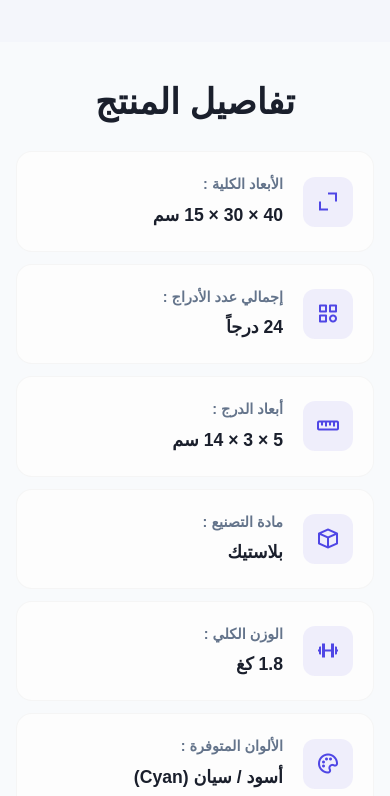
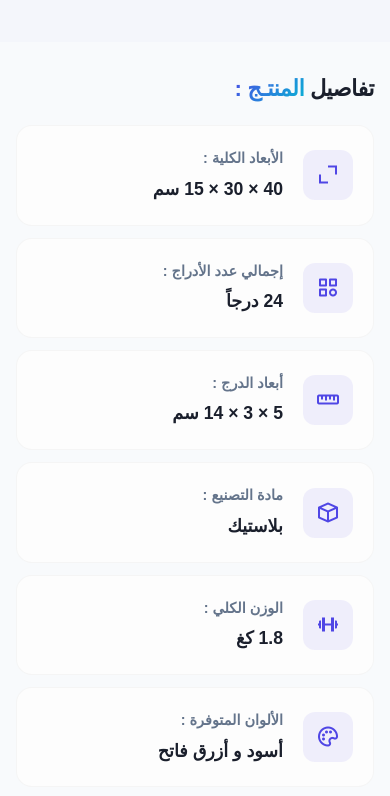
Before and after one commit to modelxland/modelxlandFonts, a website: page model-classic.html in a window 390 px wide. Shown: the part 939-1735 px from the top of the page. Drawn offline with nearby package versions, Linux system fonts and the light colour scheme; a web font is replaced by a local one.

Commit message:
feat: add mobile-specific styling and update product specifications layout for better responsiveness

```diff
--- a/css/mobile.css
+++ b/css/mobile.css
@@ -479,4 +479,27 @@
     .specs-title.desktop-only {
         display: none !important;
     }
+
+    /* Mobile Specs Title — styled independently to match product title feel */
+    .mobile-specs-title {
+        font-size: 1.4rem;
+        font-weight: 900;
+        line-height: 1.3;
+        letter-spacing: -0.5px;
+        text-align: right;
+        color: var(--text-main);
+        margin: 0 0 0 0;
+        font-family: var(--font-main);
+    }
+
+    .specs-title-gradient {
+        background: linear-gradient(135deg, #4F46E5 0%, #06b6d4 100%);
+        -webkit-background-clip: text;
+        -webkit-text-fill-color: transparent;
+        background-clip: text;
+        font-weight: 900;
+        letter-spacing: -0.5px;
+        padding: 0.1em 0;
+        display: inline-block;
+    }
 }
--- a/model-classic.html
+++ b/model-classic.html
@@ -588,7 +588,7 @@
         <div class="specs-container reveal">
             <div class="specs-header">
                 <h2 class="specs-title desktop-only">المواصفات التقنية</h2>
-                <h2 class="specs-title mobile-only">تفاصيل المنتج</h2>
+                <h2 class="specs-title mobile-only mobile-specs-title"> تفاصيل <span class="specs-title-gradient">المنتـج :</span></h2>
                 <p class="text-muted specs-subtitle">نظرة دقيقة على تفاصيل التصنيع والقياسات</p>
             </div>
 
@@ -637,7 +637,7 @@
                     <div class="spec-icon"><i class='bx bx-palette'></i></div>
                     <div class="spec-details">
                         <span class="spec-label">الألوان المتوفرة :</span>
-                        <span class="spec-value">أسود / سيان (Cyan)</span>
+                        <span class="spec-value">أسود  و  أزرق فاتح</span>
                     </div>
                 </div>
             </div>
```
